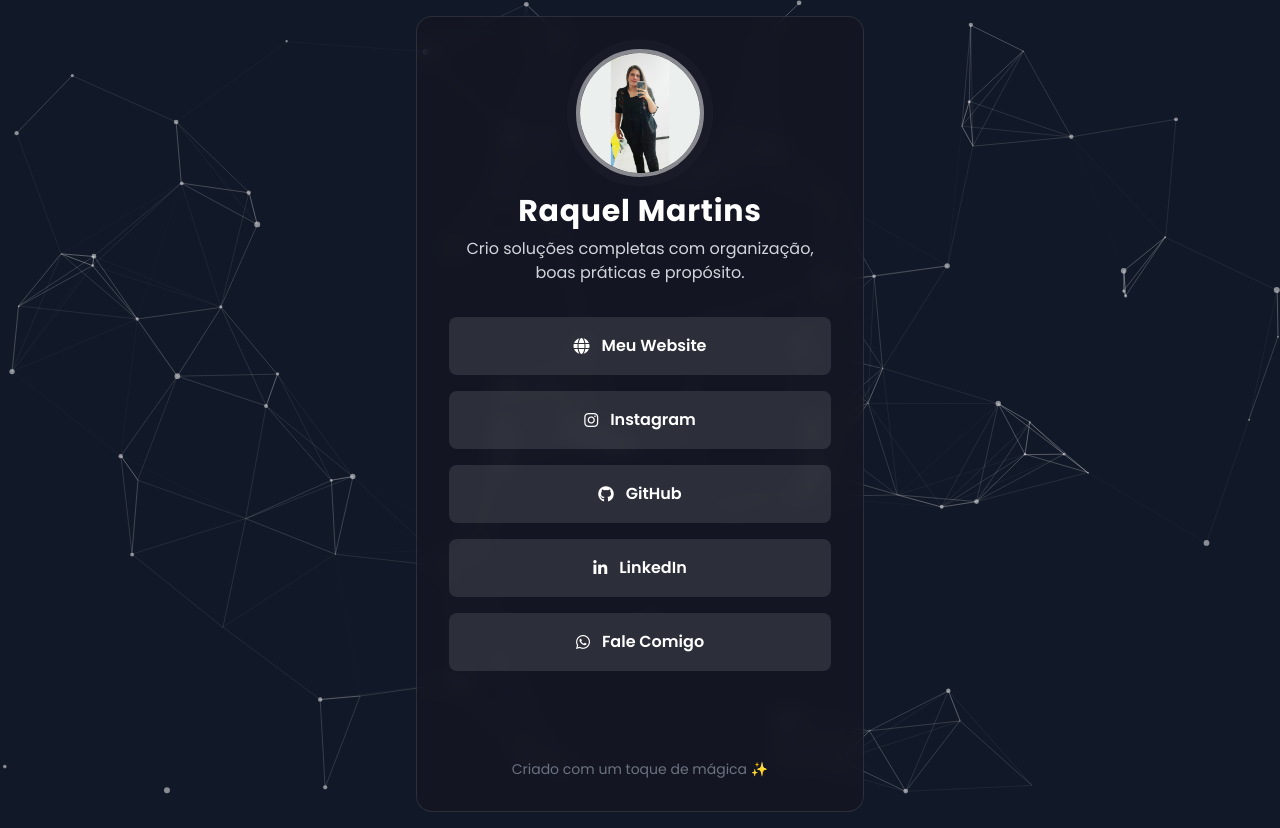
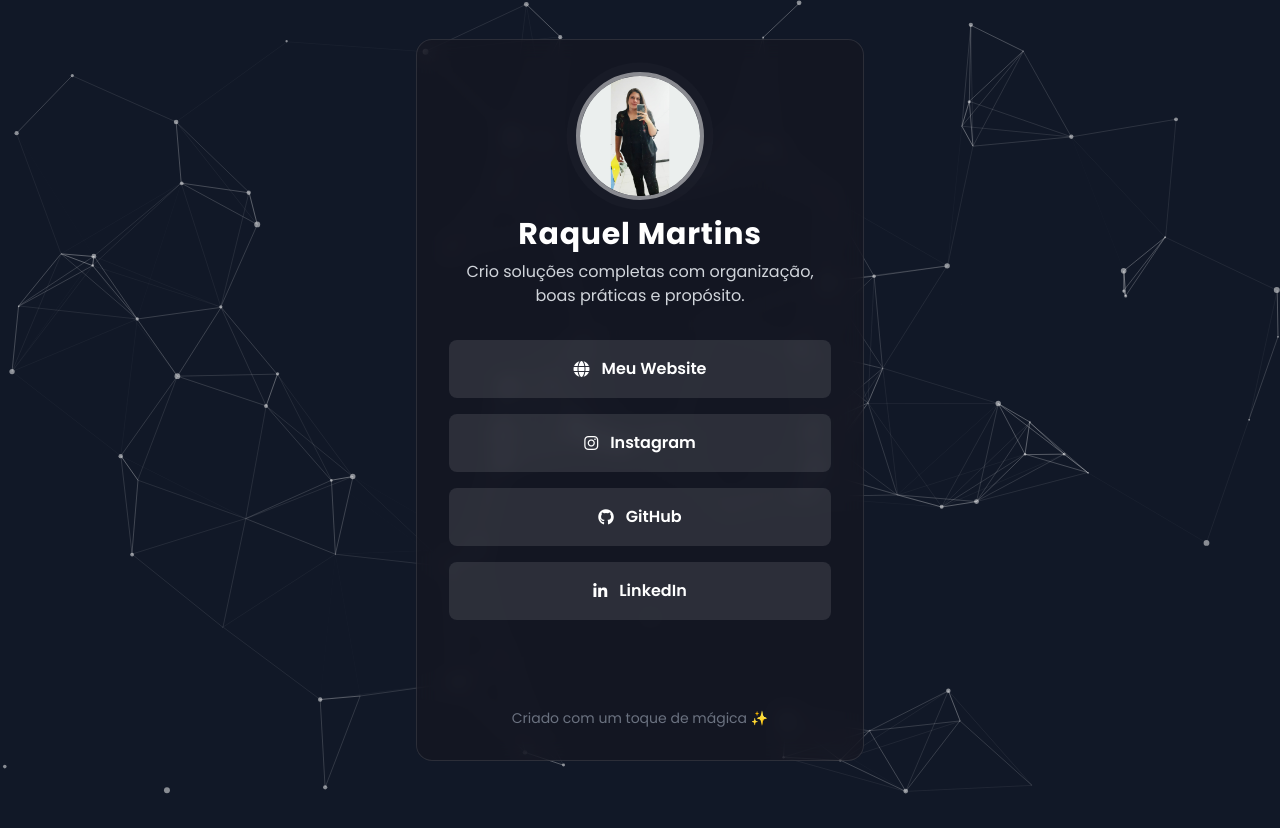
Before and after one commit to Raquel212/ProjetoLinktree, a plain HTML site: page index.html in a window 1280 px wide. After the commit the page ends 800 px from the top, so only its background shows below. Drawn offline with nearby package versions, Linux system fonts and the light colour scheme.

Commit message:
refactor: Remove botão de contato do WhatsApp

```diff
--- a/index.html
+++ b/index.html
@@ -41,11 +41,6 @@
             <a href="https://www.linkedin.com/in/raquel-martins-0092051a2/" target="_blank" class="link-button linkedin-color flex items-center justify-center w-full p-4 rounded-lg text-center font-semibold">
                 <i class="fa-brands fa-linkedin-in mr-3"></i> LinkedIn
             </a>
-
-            <a href="https://api.whatsapp.com/send?phone=5579996582116" target="_blank" class="link-button whatsapp-color flex items-center justify-center w-full p-4 rounded-lg text-center font-semibold">
-                <i class="fa-brands fa-whatsapp mr-3"></i> Fale Comigo
-            </a>
-
         </main>
 
         <footer class="text-center mt-10">
```
